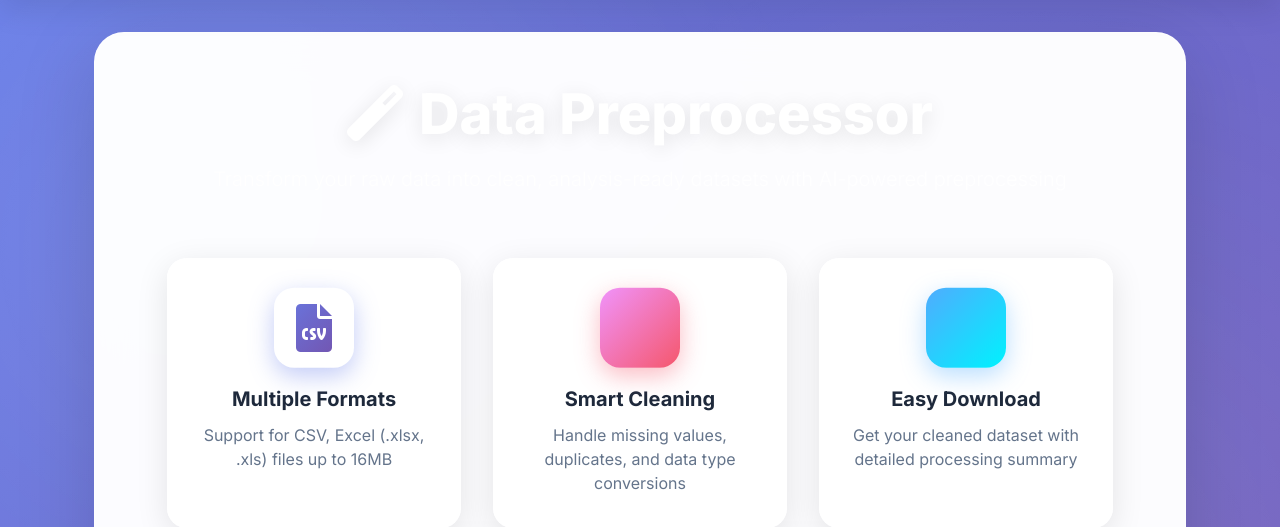
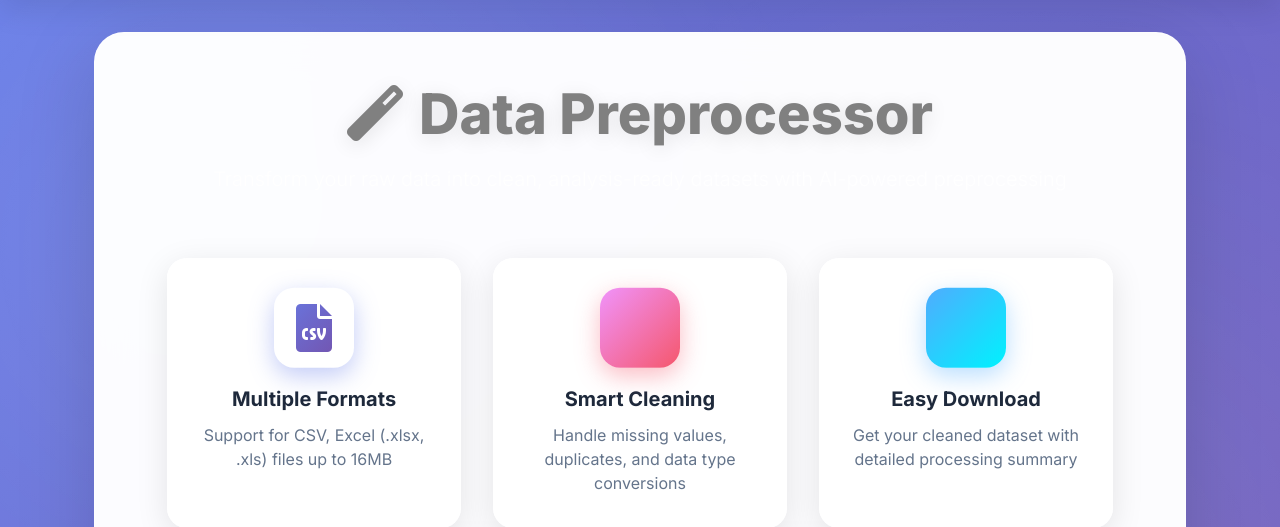
Before and after one commit to vineet-ver/Data-Cleaning-and-Preprocessing-and-cleaning-app, a Flask app: page / in a window 1280 px wide. Shown: the part 113-640 px from the top of the page. Run offline with Flask 3, Linux system fonts and the light colour scheme; some libraries are stand-ins or nearby versions.

Commit message:
Update index.html

```diff
--- a/templates/index.html
+++ b/templates/index.html
@@ -38,7 +38,7 @@
         .hero-title {
             font-size: 3.5rem;
             font-weight: 800;
-            color: white;
+            color: grey;
             margin-bottom: 1rem;
             text-shadow: 0 4px 20px rgba(0,0,0,0.1);
         }
```
